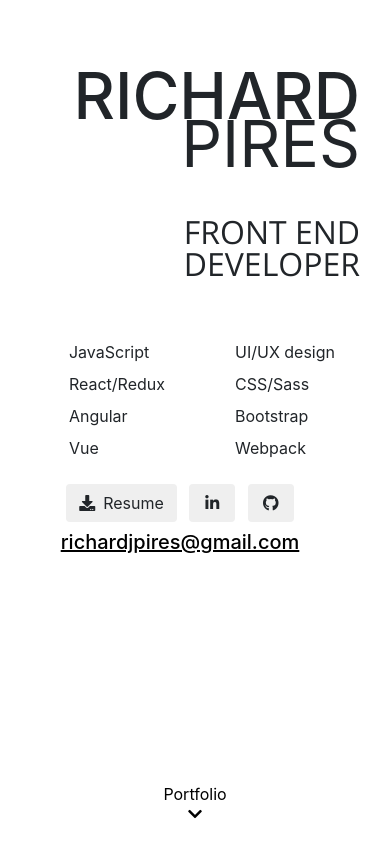
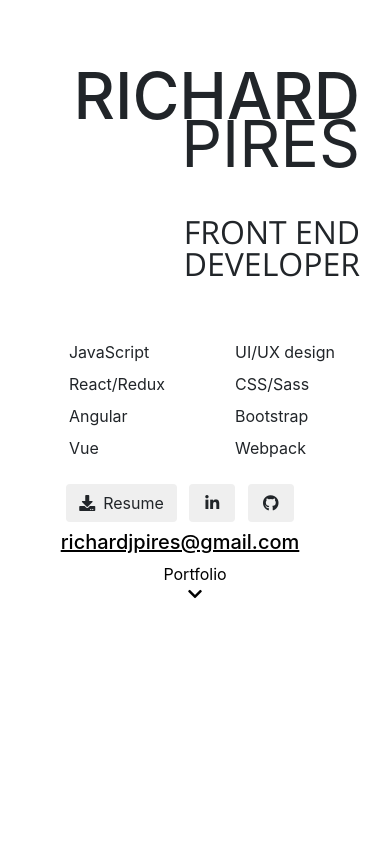
Before and after one commit to statelessrich/portfolio-old, a website with bundled scripts: page index.html in a window 390 px wide. Shown: the top 844 px of the page. Built offline with nearby package versions, Linux system fonts and the light colour scheme.

Commit message:
Fixed small phone styles.

```diff
--- a/index.html
+++ b/index.html
@@ -105,7 +105,7 @@
         </div>
       </div>
 
-      <h3 class="portfolio-link text-center position-absolute w-100">
+      <h3 class="portfolio-link text-center w-100">
         <a
           class="btn d-inline-block py-1 px-4 px-lg-3 js-scroll-trigger"
           href="#portfolio-anchor"
--- a/scss/_about.scss
+++ b/scss/_about.scss
@@ -48,6 +48,7 @@
   }
 
   .portfolio-link {
+    position: absolute;
     bottom: 10px;
     left: 0;
 
@@ -60,6 +61,15 @@
       &:active {
         background-color: darken($color: $white, $amount: 5);
       }
+    }
+  }
+
+  @media (max-height: 625px) {
+    height: auto;
+
+    .portfolio-link {
+      position: relative;
+      top: 20px;
     }
   }
 
```
